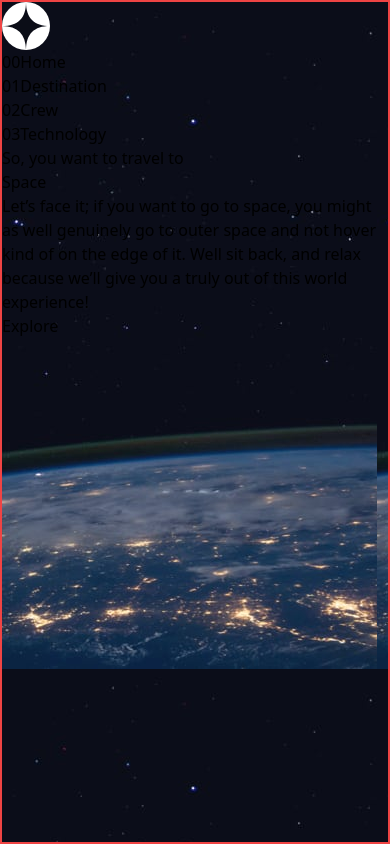
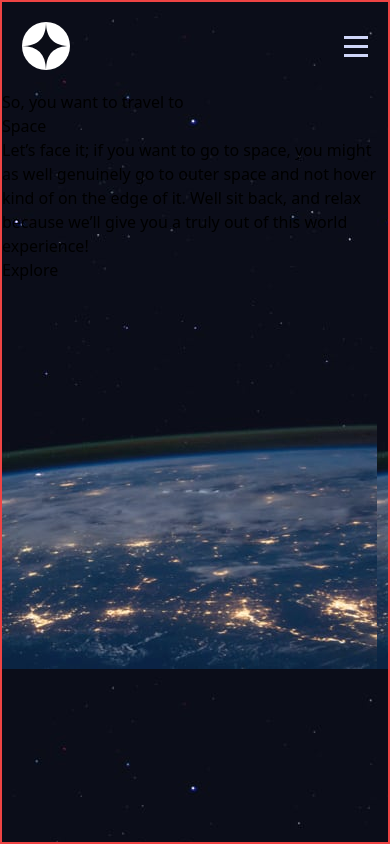
Before and after one commit to Aik-202/aik-space-tourism, a React (Vite) app in the folder space_tourism/: page / in a window 390 px wide. Built offline with nearby package versions, Linux system fonts and the light colour scheme.

Commit message:
Menu bar for mobile now working

```diff
--- a/space_tourism/src/Components/Nav/NavBar.jsx
+++ b/space_tourism/src/Components/Nav/NavBar.jsx
@@ -1,14 +1,25 @@
 import React from 'react'
 import NavItems from './NavItems'
-import { Logo } from '../../Data'
+import { Logo, Hamburger } from '../../Data'
 
 export default function NavBar() {
+  const [menuActive, setMenuActive] = React.useState(false);
+
+  const menuOpen = () => {
+    setMenuActive(true)
+  }
+
+  const menuClose = () => {
+    setMenuActive(false)
+  }
+
   return (
     <nav>
-      <figure>
-        <img src={Logo} alt="logo" />
+      <figure className="flex flex-row justify-between p-5 cursor-pointer">
+        <img src={Logo} alt="logo" className='self-center'/>
+        {!menuActive && <img src={Hamburger} alt="menu-bar" className="self-center" onClick={menuOpen}/>}
       </figure>
-      <NavItems />
+      <NavItems menuStatus={menuActive} close={menuClose}/>
     </nav>
   )
 }
--- a/space_tourism/src/Components/Nav/NavItems.jsx
+++ b/space_tourism/src/Components/Nav/NavItems.jsx
@@ -1,24 +1,31 @@
 import React from 'react'
+import { Close } from '../../Data'
 
-export default function NavItems() {
+export default function NavItems(props) {
   return (
-    <ul>
+    <div className={`${props.menuStatus ? 'flex' : 'hidden'} flex-col absolute top-0 bottom-0 right-0 left-32 bg-[#fff] bg-opacity-5`}>
+      {props.menuStatus &&<figure className='self-end mt-8 mr-8'>
+        <img src={Close} alt="menu-bar" className="self-center" onClick={props.close}/>
+      </figure>}
+      <ul className='flex flex-col content-start space-y-10 flex-wrap text-[#fff] pl-10 pt-32'>
+
       <li>
-        <span>00</span>
+        <span className='mr-4 font-extrabold'>00</span>
         Home
       </li>
       <li>
-        <span>01</span>
+        <span className='mr-4 font-extrabold'>01</span>
         Destination
       </li>
       <li>
-        <span>02</span>
+        <span className='mr-4 font-extrabold'>02</span>
         Crew
       </li>
       <li>
-        <span>03</span>
+        <span className='mr-4 font-extrabold'>03</span>
         Technology
       </li>
     </ul>
+    </div>
   )
 }
```
